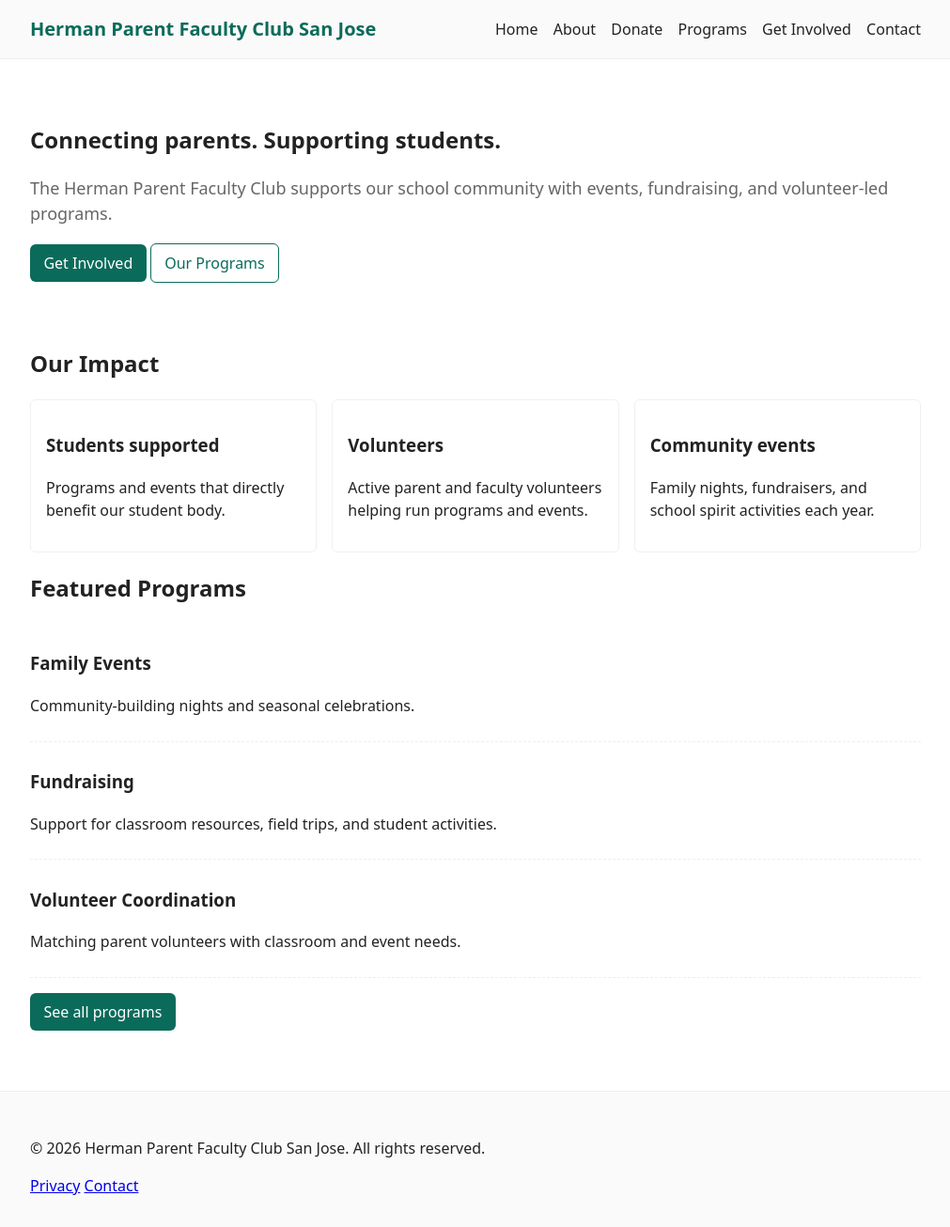
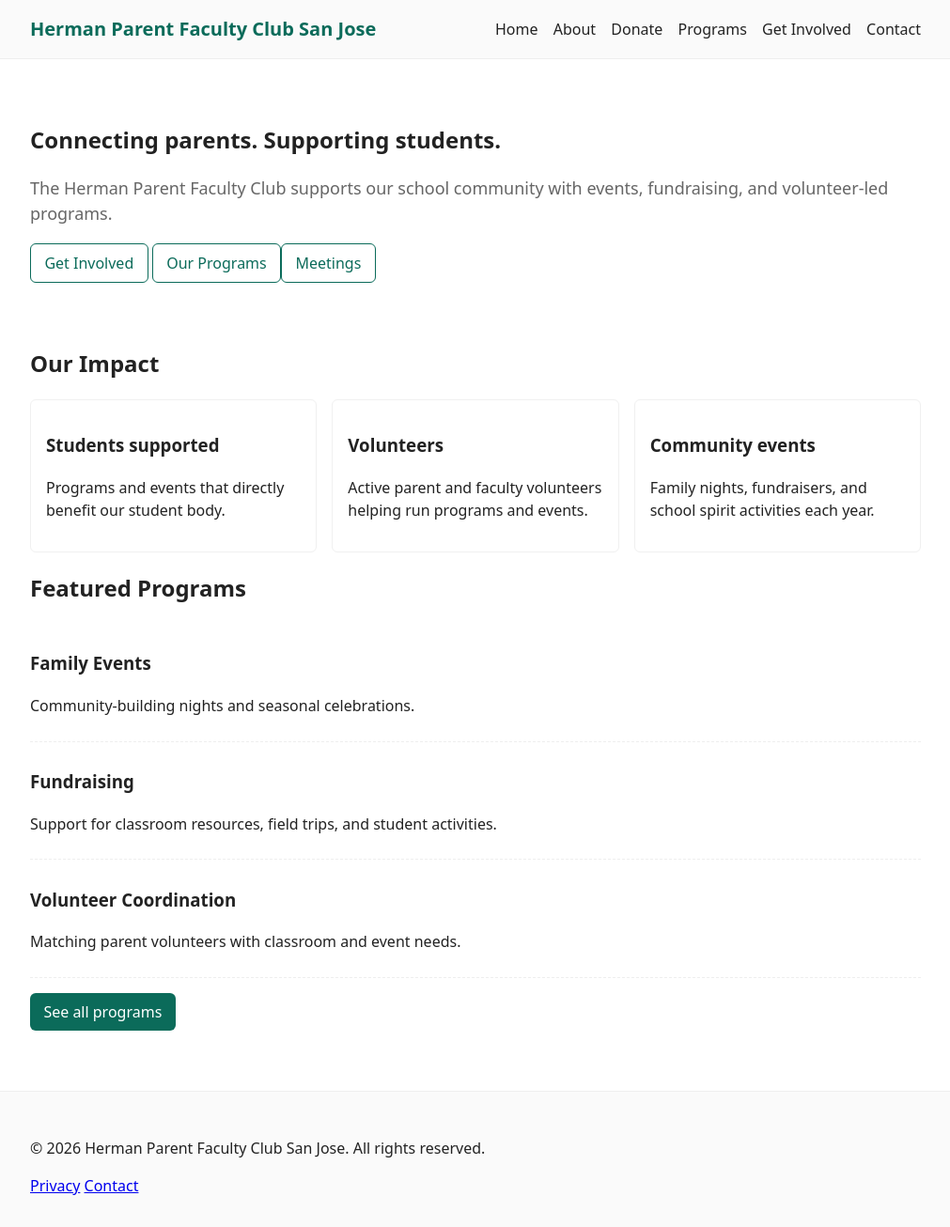
Before and after one commit to hermanparentfacultyclub/www, a Jekyll site: the page built from index.md, in a window 1280 px wide. Shown: the whole page at 94% size, without its empty margins (134-1145 px from the left). Built offline with Jekyll 4.4.1, drawn with Linux system fonts in a browser that asks for light colours.

Commit message:
Update index.md

```diff
--- a/index.md
+++ b/index.md
@@ -5,7 +5,7 @@ title: Home
 <section class="hero" aria-labelledby="hero-title">
   <h1 id="hero-title">Connecting parents. Supporting students.</h1>
   <p class="lede">The Herman Parent Faculty Club supports our school community with events, fundraising, and volunteer-led programs.</p>
-  <p><a class="btn" href="{{ '/get-involved/' | relative_url }}">Get Involved</a> <a class="btn outline" href="{{ '/programs/' | relative_url }}">Our Programs</a></p>
+  <p><a class="btn outline" href="{{ '/get-involved/' | relative_url }}">Get Involved</a> <a class="btn outline" href="{{ '/programs/' | relative_url }}">Our Programs</a><a class="btn outline" href="{{ '/meetings/' | relative_url }}">Meetings</a></p>
 </section>
 
 <section aria-labelledby="impact" class="cards">
```
